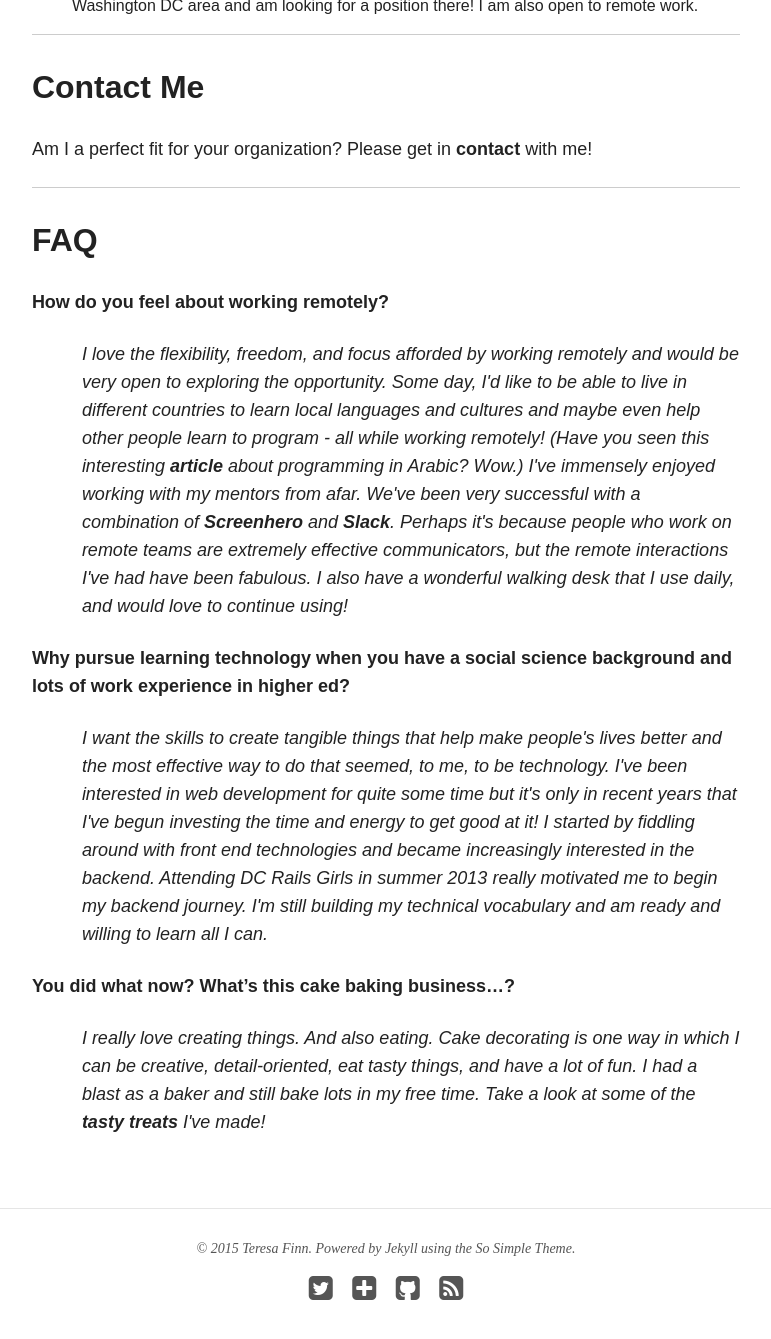
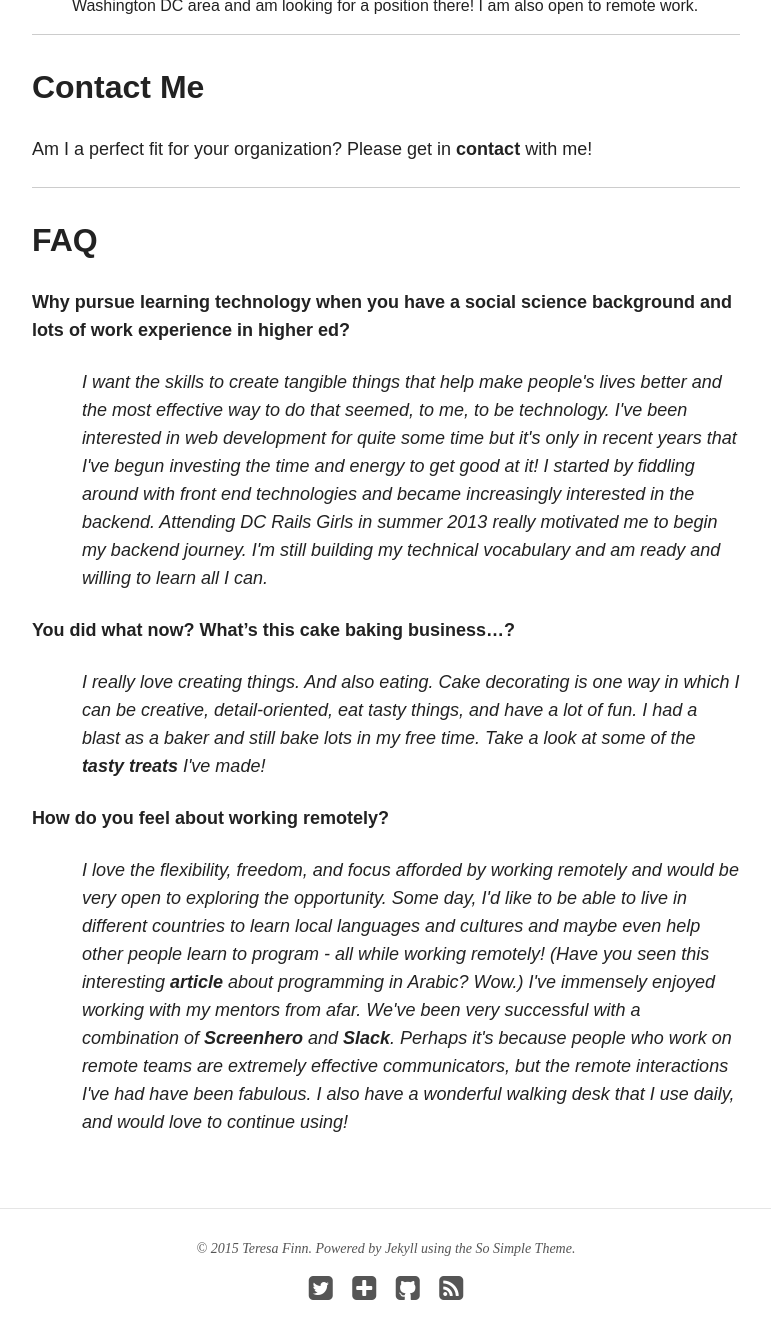
Before and after one commit to teresafinn/teresafinn.github.io, a Jekyll site: the page built from work/index.md, in a window 1280 px wide and 1400 px high, scrolled down 2475 px. Shown: the top 1339 px of the window, without its empty margins (254-1025 px from the left). Built offline with Jekyll 4.4.1, drawn with Linux system fonts in a browser that asks for light colours; nearby versions of some CDN libraries; some of the changed lines change nothing that is shown.

Commit message:
Reorder FAQ

```diff
--- a/work/index.md
+++ b/work/index.md
@@ -68,10 +68,6 @@
 
 ## FAQ
 
-**How do you feel about working remotely?**
-
-<p class="tfindent">I love the flexibility, freedom, and focus afforded by working remotely and would be very open to exploring the opportunity. Some day, I'd like to be able to live in different countries to learn local languages and cultures and maybe even help other people learn to program - all while working remotely! (Have you seen this interesting <strong><a href="http://animalnewyork.com/2014/artists-notebook-ramsey-nasser/">article</a></strong> about programming in Arabic? Wow.) I've immensely enjoyed working with my mentors from afar. We've been very successful with a combination of <strong><a href="https://screenhero.com/">Screenhero</a></strong> and <strong><a href="https://slack.com/">Slack</a></strong>. Perhaps it's because people who work on remote teams are extremely effective communicators, but the remote interactions I've had have been fabulous. I also have a wonderful walking desk that I use daily, and would love to continue using!</p>
-
 **Why pursue learning technology when you have a social science background and lots of work experience in higher ed?**
 
 <p class="tfindent"> I want the skills to create tangible things that help make people's lives better and the most effective way to do that seemed, to me, to be technology. I've been interested in web development for quite some time but it's only in recent years that I've begun investing the time and energy to get good at it! I started by fiddling around with front end technologies and became increasingly interested in the backend. Attending DC Rails Girls in summer 2013 really motivated me to begin my backend journey. I'm still building my technical vocabulary and am ready and willing to learn all I can.</p>
@@ -79,3 +75,7 @@
 **You did what now? What's this cake baking business...?**
 
 <p class="tfindent"> I really love creating things. And also eating. Cake decorating is one way in which I can be creative, detail-oriented, eat tasty things, and have a lot of fun. I had a blast as a baker and still bake lots in my free time. Take a look at some of the <strong><a href="/hobbies">tasty treats</a></strong> I've made!</p>
+
+**How do you feel about working remotely?**
+
+<p class="tfindent">I love the flexibility, freedom, and focus afforded by working remotely and would be very open to exploring the opportunity. Some day, I'd like to be able to live in different countries to learn local languages and cultures and maybe even help other people learn to program - all while working remotely! (Have you seen this interesting <strong><a href="http://animalnewyork.com/2014/artists-notebook-ramsey-nasser/">article</a></strong> about programming in Arabic? Wow.) I've immensely enjoyed working with my mentors from afar. We've been very successful with a combination of <strong><a href="https://screenhero.com/">Screenhero</a></strong> and <strong><a href="https://slack.com/">Slack</a></strong>. Perhaps it's because people who work on remote teams are extremely effective communicators, but the remote interactions I've had have been fabulous. I also have a wonderful walking desk that I use daily, and would love to continue using!</p>
```
